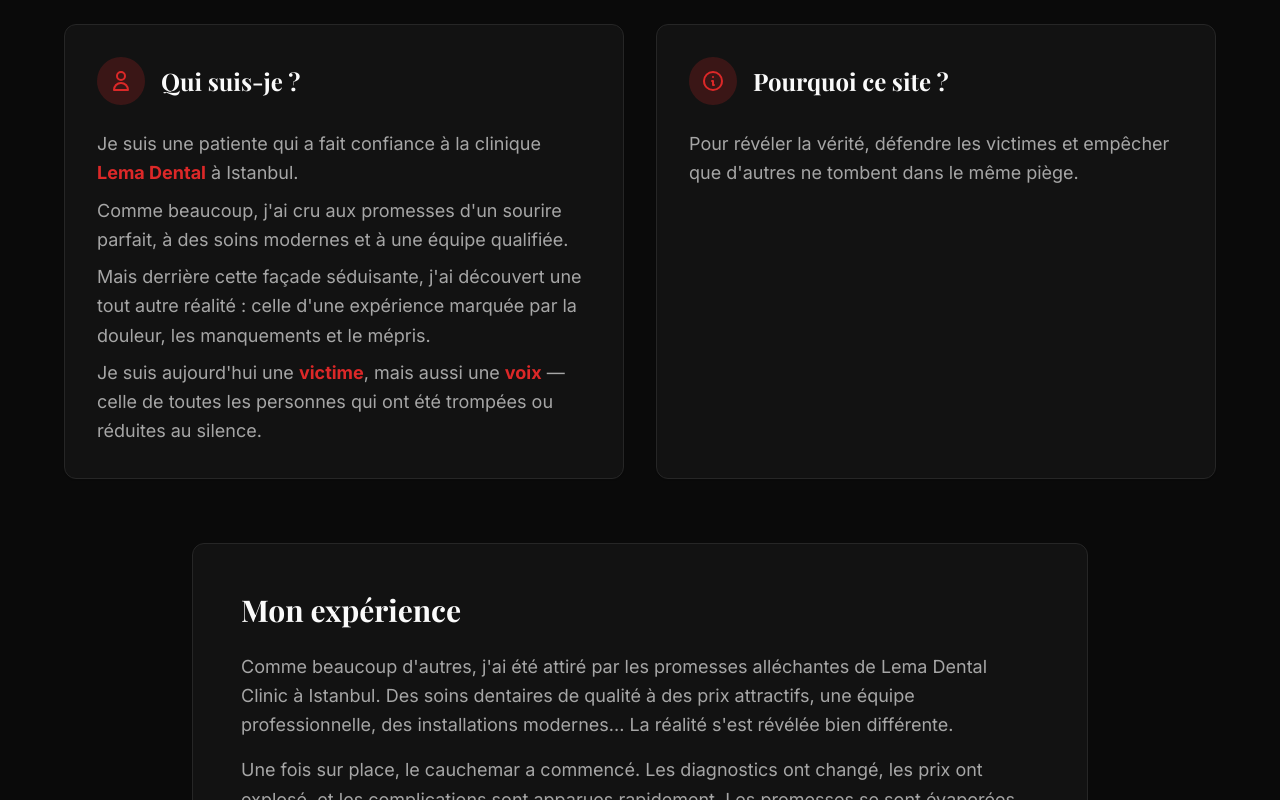
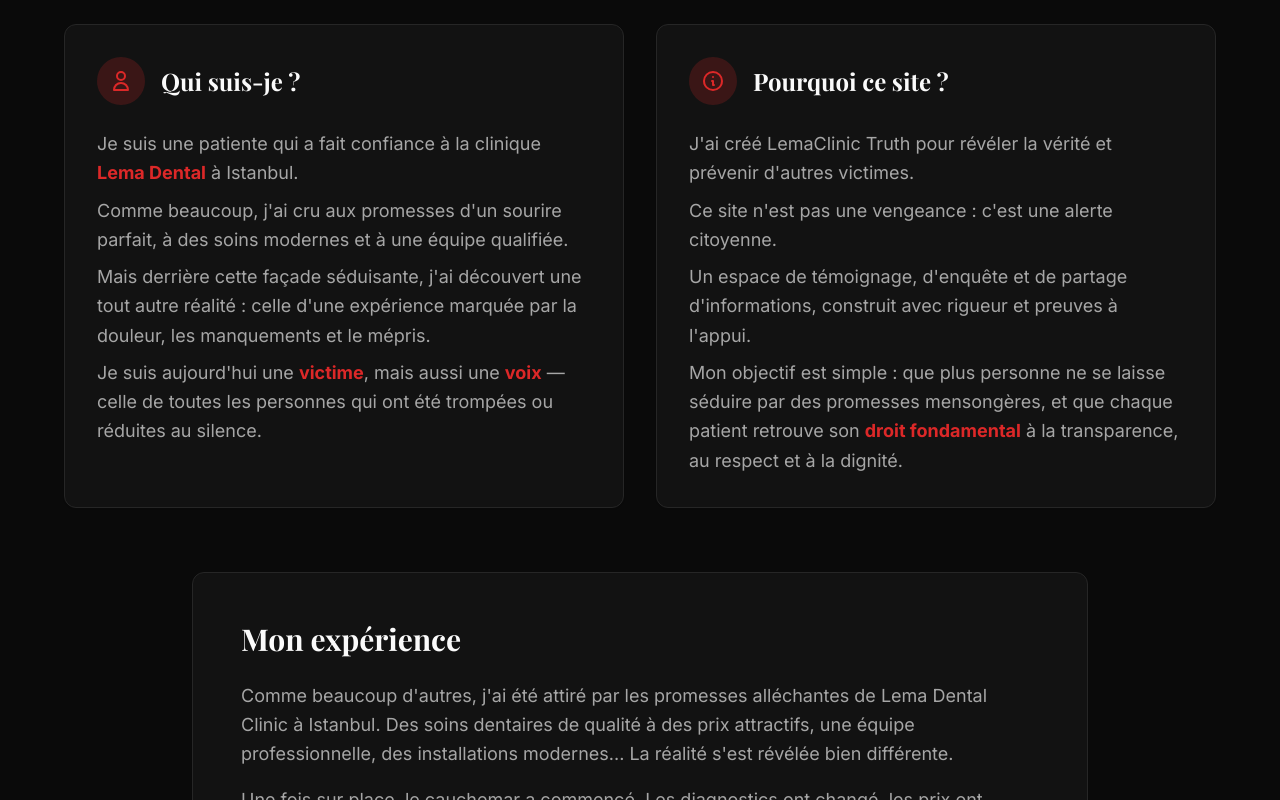
Before and after one commit to kenzab75-bit/glimpse-ahead-now-8727361c, a React (Vite) app: page / in a window 1280 px wide. Shown: the part 1440-2240 px from the top of the page. Built offline with nearby package versions, Linux system fonts and the light colour scheme; the HTML template or start-up script is replaced by a standard one.

Commit message:
Modernize Why section text
Update the "Pourquoi ce site ?" content to match the style of "Qui suis-je ?" by formatting the key phrase "droit fondamental" in red and bold, and applying the same paragraph structure and styling.

```diff
--- a/src/components/MyStory.tsx
+++ b/src/components/MyStory.tsx
@@ -49,9 +49,21 @@ export const MyStory = () => {
                 </div>
                 <h3 className="text-2xl font-bold ml-4 text-foreground">Pourquoi ce site ?</h3>
               </div>
-              <p className="text-muted-foreground leading-relaxed text-lg">
-                Pour révéler la vérité, défendre les victimes et empêcher que d'autres ne tombent dans le même piège.
-              </p>
+              <div className="space-y-2">
+                <p className="text-muted-foreground leading-relaxed text-lg">
+                  J'ai créé LemaClinic Truth pour révéler la vérité et prévenir d'autres victimes.
+                </p>
+                <p className="text-muted-foreground leading-relaxed text-lg">
+                  Ce site n'est pas une vengeance : c'est une alerte citoyenne.
+                </p>
+                <p className="text-muted-foreground leading-relaxed text-lg">
+                  Un espace de témoignage, d'enquête et de partage d'informations, construit avec rigueur et preuves à l'appui.
+                </p>
+                <p className="text-muted-foreground leading-relaxed text-lg">
+                  Mon objectif est simple : que plus personne ne se laisse séduire par des promesses mensongères,
+                  et que chaque patient retrouve son <strong className="text-primary">droit fondamental</strong> à la transparence, au respect et à la dignité.
+                </p>
+              </div>
             </CardContent>
           </Card>
         </div>
```
